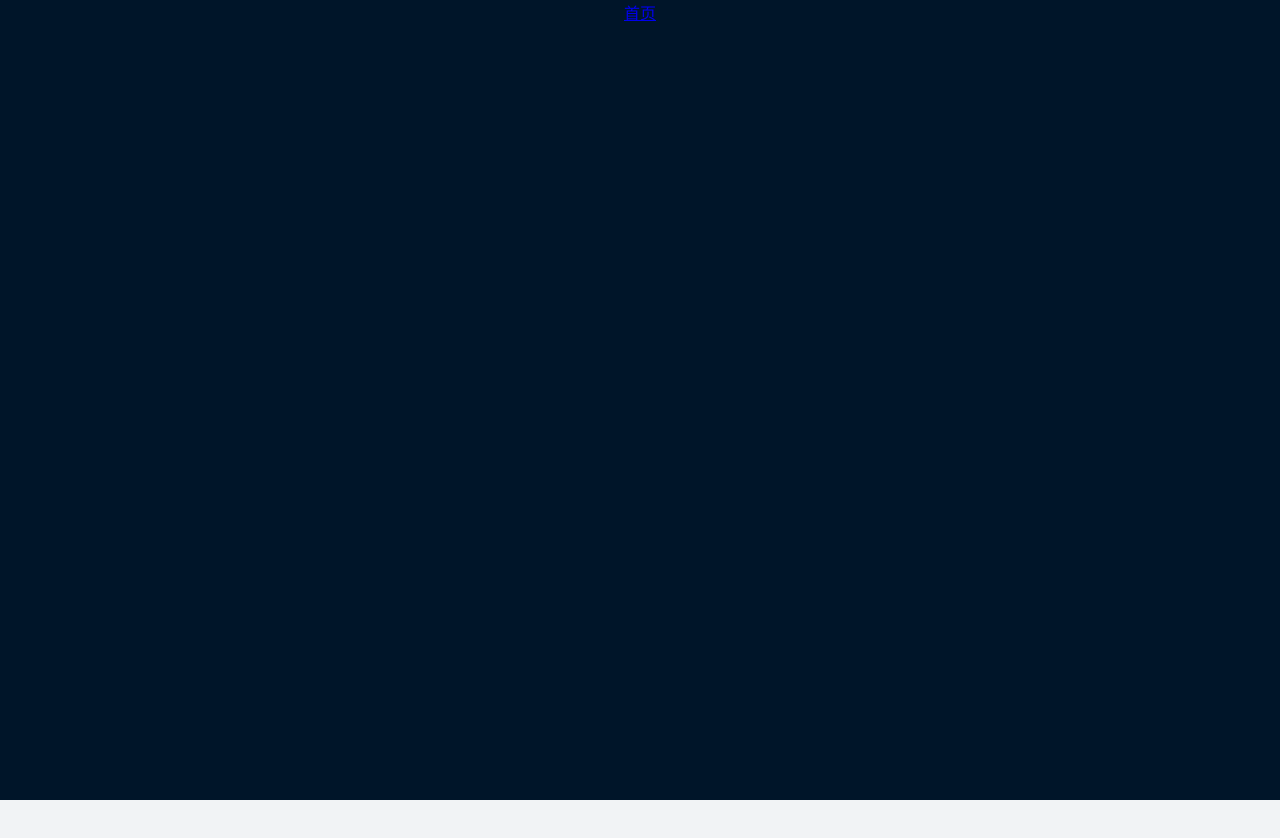
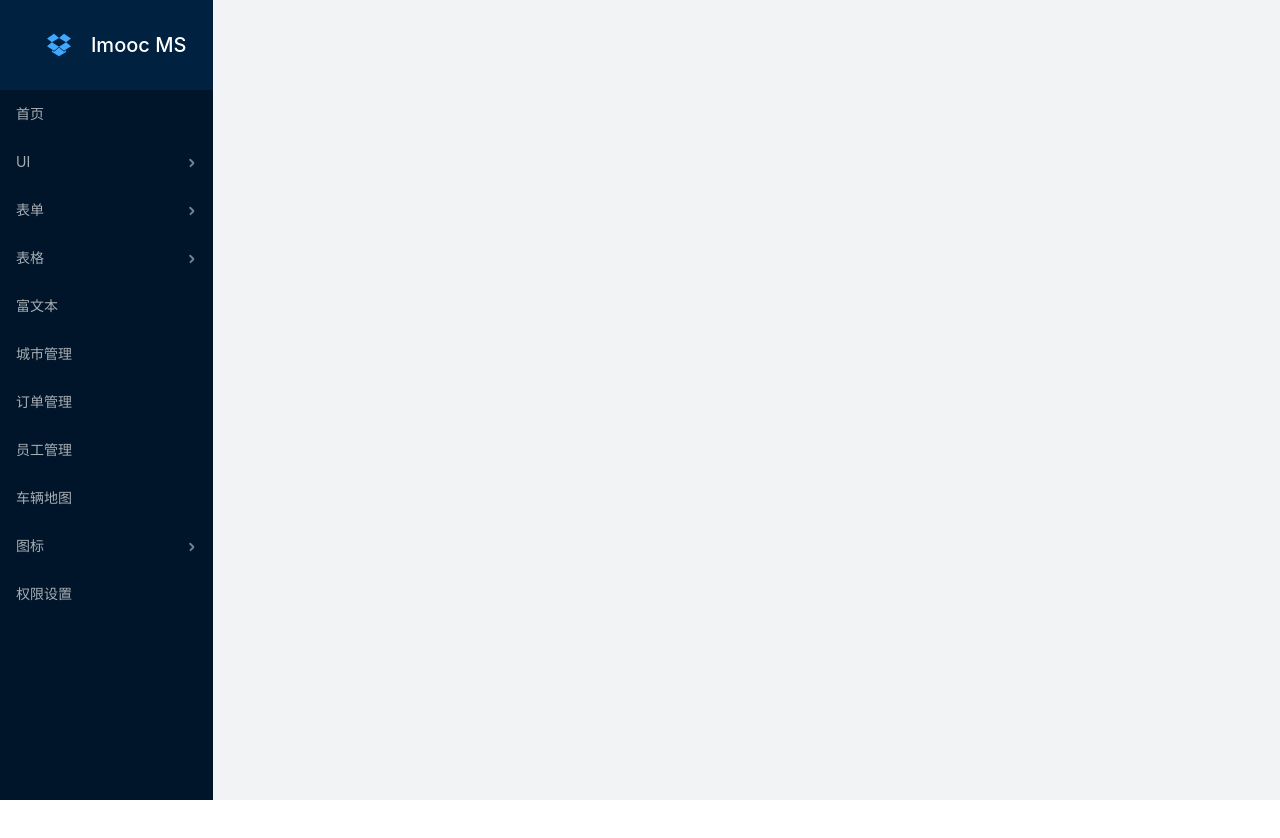
Before and after one commit to quyanlu/react-component, a React app: page / in a window 1280 px wide. Shown: the top 838 px of the page. After the commit the page ends 800 px from the top, so only its background shows below. Built offline with nearby package versions, Linux system fonts and the light colour scheme.

Commit message:
初始架构菜单栏配置

```diff
--- a/package.json
+++ b/package.json
@@ -3,6 +3,7 @@
   "version": "0.1.0",
   "private": true,
   "dependencies": {
+    "@ant-design/icons": "^4.6.2",
     "@babel/core": "7.12.3",
     "@pmmmwh/react-refresh-webpack-plugin": "0.4.3",
     "@svgr/webpack": "5.5.0",
@@ -63,6 +64,7 @@
     "react-refresh": "^0.8.3",
     "react-router-dom": "^5.2.0",
     "redux": "^4.1.1",
+    "redux-devtools-extension": "^2.13.9",
     "resolve": "1.18.1",
     "resolve-url-loader": "^3.1.2",
     "sass-loader": "^10.0.5",
--- a/src/component/navLeft/NavLeft.scss
+++ b/src/component/navLeft/NavLeft.scss
@@ -3,15 +3,22 @@
 		line-height: 90px;
 		padding-left: 20px;
 		background-color: #002140;
+		display: flex;
+		align-items: center;
+		justify-content: center;
 		img{
 			height: 35px;
 		}
 		h1{
-			color: #ffffff;
+			color: #ffffff !important;
 			font-size: 20px;
 			display: inline-block;
 			vertical-align: middle;
 			margin: 0 0 0 10px;
 		}
 	}
+	.icon-style {
+		font-size: 24px;
+		margin-right: 10px;
+	}
 }
--- a/src/component/navLeft/NavLeft.tsx
+++ b/src/component/navLeft/NavLeft.tsx
@@ -1,18 +1,40 @@
 import React from 'react';
 import {Menu} from 'antd';
 import {NavLink} from 'react-router-dom';
+import './NavLeft.scss';
+import {DropboxOutlined} from '@ant-design/icons';
+import MenuConfig from './../../config/menuConfig';
+import SubMenu from 'antd/es/menu/SubMenu';
 
 const NavLeft = (props: any) => {
+	const renderMenu = (data: any[]) => {
+		return data.map((item) => {
+			if (item.children) {
+				return (
+					<SubMenu title={item.title} key={item.key}>
+						{renderMenu(item.children)}
+					</SubMenu>
+				);
+			}
+			return <Menu.Item title={item.title} key={item.key}>
+				<NavLink to={item.key}>{item.title}</NavLink>
+			</Menu.Item>;
+		});
+	};
+
 	return (
-		<div>
+		<div className="nav-left">
 			<NavLink to="/home">
-				首页
+				<div className="logo">
+					<DropboxOutlined className="icon-style" />
+					<h1>Imooc MS</h1>
+				</div>
 			</NavLink>
-			<Menu>
-				{props.children}
+			<Menu theme="dark">
+				{renderMenu(MenuConfig)}
 			</Menu>
 		</div>
-	)
+	);
 };
 
 export default NavLeft;
--- /dev/null
+++ b/src/config/menuConfig.tsx
@@ -0,0 +1,129 @@
+const menuList = [
+	{
+		title: '首页',
+		key: '/home'
+	},
+	{
+		title: 'UI',
+		key: '/ui',
+		children: [
+			{
+				title: '按钮',
+				key: '/ui/buttons',
+			},
+			{
+				title: '弹框',
+				key: '/ui/modals',
+			},
+			{
+				title: 'Loading',
+				key: '/ui/loadings',
+			},
+			{
+				title: '通知提醒',
+				key: '/ui/notification',
+			},
+			{
+				title: '全局Message',
+				key: '/ui/messages',
+			},
+			{
+				title: 'Tab页签',
+				key: '/ui/tabs',
+			},
+			{
+				title: '图片画廊',
+				key: '/ui/gallery',
+			},
+			{
+				title: '轮播图',
+				key: '/ui/carousel',
+			}
+		]
+	},
+	{
+		title: '表单',
+		key: '/form',
+		children: [
+			{
+				title: '登录',
+				key: '/form/login',
+			},
+			{
+				title: '注册',
+				key: '/form/reg',
+			},
+			{
+				title: '通用表单',
+				key: '/form/component',
+			}
+		]
+	},
+	{
+		title: '表格',
+		key: '/table',
+		children: [
+			{
+				title: '基础表格',
+				key: '/table/basic',
+			},
+			{
+				title: '高级表格',
+				key: '/table/high',
+			}
+		]
+	},
+	{
+		title: '富文本',
+		key: '/rich'
+	},
+	{
+		title: '城市管理',
+		key: '/city'
+	},
+	{
+		title: '订单管理',
+		key: '/order',
+		btnList: [
+			{
+				title: '订单详情',
+				key: 'detail'
+			},
+			{
+				title: '结束订单',
+				key: 'finish'
+			}
+		]
+	},
+	{
+		title: '员工管理',
+		key: '/user'
+	},
+	{
+		title: '车辆地图',
+		key: '/bikeMap'
+	},
+	{
+		title: '图标',
+		key: '/charts',
+		children: [
+			{
+				title: '柱形图',
+				key: '/charts/bar'
+			},
+			{
+				title: '饼图',
+				key: '/charts/pie'
+			},
+			{
+				title: '折线图',
+				key: '/charts/line'
+			},
+		]
+	},
+	{
+		title: '权限设置',
+		key: '/permission'
+	},
+];
+export default menuList;
--- a/src/index.css
+++ b/src/index.css
@@ -1,3 +1,4 @@
+@import '~antd/dist/antd.css';
 body {
 	margin: 0;
 	font-family: -apple-system, BlinkMacSystemFont, 'Segoe UI', 'Roboto', 'Oxygen',
```
Lines whose indentation alone changed are shown as unchanged.
